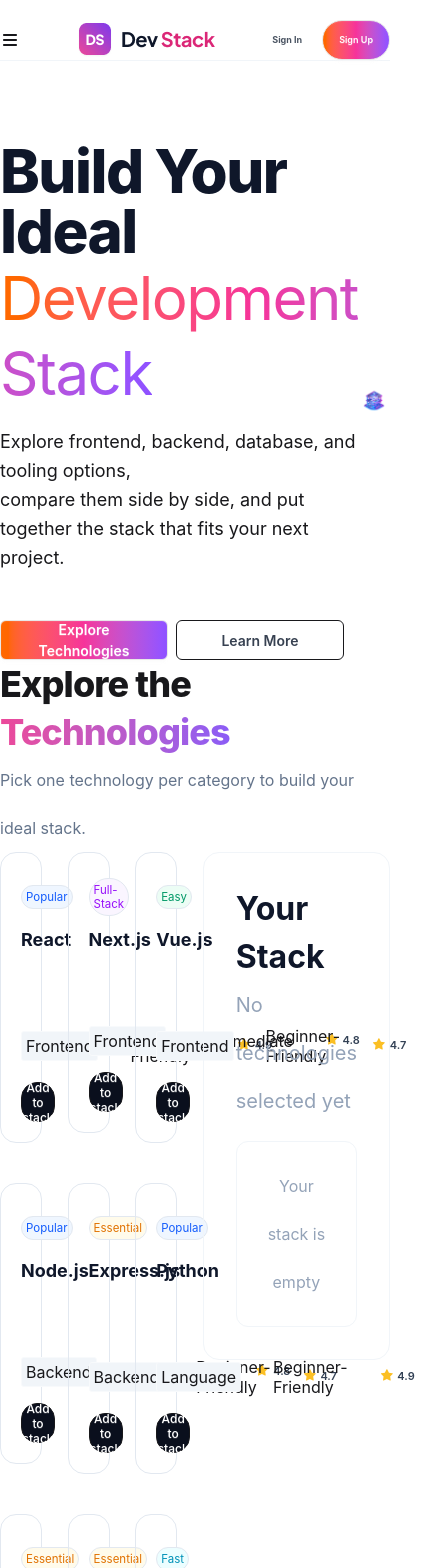
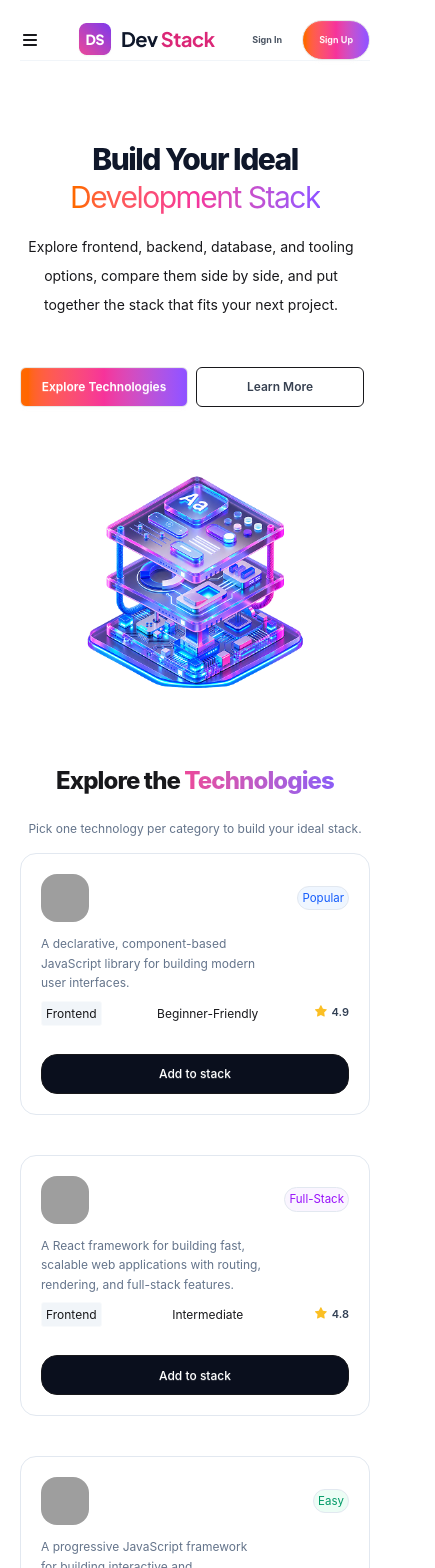
Before and after one commit to pseudo77/DevStack, a React (Vite) app: page / in a window 390 px wide. Shown: the top 1568 px of the page, 435 px wide, since content can reach past the window. Built offline with nearby package versions, Linux system fonts and the light colour scheme; grey boxes are pictures that could not be loaded.

Commit message:
Responsiveness Added

```diff
--- a/src/Components/footer/Footer.tsx
+++ b/src/Components/footer/Footer.tsx
@@ -1,31 +1,33 @@
 import Image from "../../assets/logo-text.png"
-import { theme } from "../type/Type";
+
 
 const Footer = () => {
     return (
         <div>
-            <div className="container mx-auto">
-                <div className="flex justify-between mr-30 ">
-                    <div>
-                        <img className={`${theme.brandGradient} bg-clip-text text-transparen mb-4`} src={Image} alt="Footer" />
-                        <p className="text-[#64748B] text-[14px] mb-4">Curated tools, technologies, and resources for developers building <br />
+            <div className="container max-md:text-center mx-auto px-5 md:px-8">
+                <div className="  flex  justify-between md:mr-30  ">
+                    <div className="space-y-5 md:space-y-6">
+                        <img className="max-md:mx-auto" src={Image} alt="Footer" />
+                        <p className="text-[#64748B] max-md:text-[12px] md:max-w-94.25 text-[14px] mb-4">Curated tools, technologies, and resources for developers building
                             modern software.
                         </p>
-                        <div className="flex gap-4 text-[#475569] text-[18px] font-semibold ">
-                            <a href="https://github.com/" target="_blank">GitHub</a>
-                            <a href="https://x.com/" target="_blank">Twitter</a>
-                            <a href="https://linkedin.com/" target="_blank">Linkedin</a>
-                        </div>
+
+                        <ul className="max-md:list-disc flex max-md:justify-center gap-8 text-[#475569] max-md:text-[12px] text-[18px] font-semibold ">
+                                <li><a href="https://github.com/" target="_blank">GitHub</a></li>
+                                <li><a href="https://x.com/" target="_blank">Twitter</a></li>
+                                <li><a href="https://linkedin.com/" target="_blank">Linkedin</a></li>
+                        </ul>
+
                     </div>
-                    <div >
+                    <div className="max-md:hidden">
                         <ul className="text-[#64748B] text-[14px] space-y-2">
                             <li className="text-[#0F172A] font-bold text-[15px] ">Products</li>
                             <li>Home</li>
                             <li>Technologies</li>
                             <li>Projects</li>
                         </ul>
-                    </div>
-                    <div>
+                    </div >
+                    <div className="max-md:hidden">
                         <ul className="text-[#64748B] text-[14px] space-y-2" >
                             <li className="text-[#0F172A] font-bold text-[15px] ">Company</li>
                             <li>About</li>
@@ -33,7 +35,7 @@
                             <li>Careers</li>
                         </ul>
                     </div>
-                    <div>
+                    <div className="max-md:hidden">
                         <ul className="text-[#64748B] text-[14px] space-y-2">
                             <li className="text-[#0F172A] font-bold text-[15px] ">Legal</li>
                             <li>Privacy Policy</li>
@@ -44,9 +46,9 @@
                 <div className="text-slate-200 my-10 ">
                     <hr  />
                 </div>
-                <div className="flex justify-between text-[#64748B] text-[14px]  mb-6">
+                <div className="max-md:mx-auto flex justify-between text-[#64748B] max-md:text-[11px] text-[14px]  mb-6">
                     <h1>© 2026 Dev Stack. All rights reserved.</h1>
-                    <div className="flex justify-between gap-5 items-center" >
+                    <div className="flex justify-between max-md:gap-2 gap-5 items-center" >
                         <h1>Privacy</h1>
                         <h1>Terms</h1>
                     </div>
--- a/src/Components/hero/Hero.tsx
+++ b/src/Components/hero/Hero.tsx
@@ -5,16 +5,19 @@
 const Hero = () => {
     return (
         <div>
-            <div className="flex justify-between container mx-auto mt-20 items-center ">
+            <div className="container mx-auto px-5 md:px-8
+                            flex flex-col md:flex-row
+                            justify-between
+                            mt-20 items-center ">
                 <div className="max-w-135">
-                    <h1 className="leading-tight tracking-[-1.5px]"><span className="text-[60px] text-[#0F172A] font-extrabold leading-none ">Build Your Ideal <br /></span>
-                    <span className={`text-[60px] ${theme.brandGradient}  bg-clip-text text-transparent`}>Development Stack</span></h1>
-                    <p className="my-4 mb-12 text-[18px] leading-7.25">Explore frontend, backend, database, and tooling options,<br/>
+                    <h1 className="max-md:text-center text-[30px] md:text-[60px] leading-tight tracking-[-1.5px]"><span className=" text-[#0F172A] font-extrabold leading-none ">Build Your Ideal <br /></span>
+                    <span className={` ${theme.brandGradient}  bg-clip-text text-transparent`}>Development Stack</span></h1>
+                    <p className="max-md:text-center my-4 mb-12 pr-2 text-[14px] max-md:line-clamp-4 md:text-[18px] leading-7.25">Explore frontend, backend, database, and tooling options,
                         compare them side by side, and put together the stack that fits your
                         next project.</p>
                     <div className="flex gap-2 ">
-                        <button className={`btn  w-42 rounded-md font-semibold text-[#FFFFFF] text-[14px] ${theme.brandGradient}`} >Explore Technologies</button>
-                        <button className="btn btn-outline w-42 rounded-md text-[#374151] text-[14px] font-semibold">Learn More</button>
+                        <button className={`btn  w-42 rounded-md font-semibold text-[#FFFFFF] text-[12px] md:text-[14px] ${theme.brandGradient}`} >Explore Technologies</button>
+                        <button className="btn btn-outline w-42 rounded-md text-[#374151] text-[12px] md:text-[14px] font-semibold">Learn More</button>
                     </div>
                 </div>
                 <div>
--- a/src/Components/navBar/NavBar.tsx
+++ b/src/Components/navBar/NavBar.tsx
@@ -5,7 +5,7 @@
 
 function NavBar(){
     return (
-        <div className="sticky top-5 z-50 ">
+        <div className="container mx-auto px-5 md:px-8 sticky top-5 z-50 ">
 
     {/* Responsive Part for PC Users Starts */}
             <div className="hidden md:flex justify-between container mx-auto mt-5 mb-10 align-middle items-center">
@@ -20,8 +20,8 @@
                     <a href="#">Contacts</a>
                 </div>
                 <div className="flex justify-between align-middle items-center gap-5">
-                    <button className=" cursor-pointer text-[16px] text-[#4B5563] font-bold ">Sign In</button>
-                    <button className={`btn rounded-full ${theme.brandGradient} text-[16px] text-[#FFFFFF] font-semibold `}>Sign Up</button>
+                    <button className=" cursor-pointer text-[9px] md:text-[16px] text-[#4B5563] font-bold ">Sign In</button>
+                    <button className={`btn rounded-full ${theme.brandGradient} text-[9px] md:text-[16px] text-[#FFFFFF] font-semibold `}>Sign Up</button>
                 </div>
             </div>
     {/* Responsive Part for PC Users Ends */}
--- a/src/Components/technologies/AvailableStack.tsx
+++ b/src/Components/technologies/AvailableStack.tsx
@@ -13,7 +13,7 @@
 const AvailableStack = ({technologies,handleSelectedTechnologies}:IavailableProps) => {
     return (
         <div>
-            <div className="grid grid-cols-3 gap-10  ">
+            <div className="grid grid-cols-1 md:grid-cols-3 gap-10  ">
                 {
                     technologies.map((technology:Itechnology)=>{
                         return (
--- a/src/Components/technologies/Technologies.tsx
+++ b/src/Components/technologies/Technologies.tsx
@@ -51,10 +51,10 @@
 
     return (
         <div>
-            <div className="container mx-auto leading-12 ">
-                <h1 className="font-extrabold text-[36px]  tracking-[-0.9px]">Explore the <span className="bg-linear-to-r from-[#EC4899] to-[#8B5CF6] bg-clip-text text-transparent ">Technologies</span></h1>
-                <h2 className="text-[16px] text-[#64748B] ">Pick one technology per category to build your ideal stack.</h2>
-                <div className="flex  gap-10" >
+            <div className="max-md:text-center container mx-auto px-5 md:px-8 leading-12 ">
+                <h1 className="font-extrabold max-md:text-[24px] text-[36px]  tracking-[-0.9px]">Explore the <span className="bg-linear-to-r from-[#EC4899] to-[#8B5CF6] bg-clip-text text-transparent ">Technologies</span></h1>
+                <h2 className="max-md:text-[12px]  text-[16px] text-[#64748B] ">Pick one technology per category to build your ideal stack.</h2>
+                <div className="flex flex-col md:flex-row  gap-10" >
 
                     <AvailableStack technologies={technologies} handleSelectedTechnologies={handleSelectedTechnologies} ></AvailableStack>
                     <SelectedStack selectedTechnologies={selectedTechnologies} handleRemoveStack={handleRemoveStack} handleAllRemoveStack={handleAllRemoveStack} ></SelectedStack>
--- a/src/Components/technologies/TechnologyCard.tsx
+++ b/src/Components/technologies/TechnologyCard.tsx
@@ -31,15 +31,15 @@
 
     return (
         <div>
-            <div className="flex flex-col border border-slate-200 rounded-2xl w-auto h-full p-5 leading-tight">
+            <div className="flex flex-col border border-slate-200 rounded-2xl w-auto h-full p-5 leading-tight max-md:space-y-3">
 
                                     <div className="flex justify-between items-center">
                                         <img className=" w-12 h-12 object-cover object-top rounded-2xl" src={technology.icon} alt="" />
                                         <p className={`${technology.badgeColor}`}>{technology.badge}</p>
                                     </div>
-                                    <h1 className="text-[18px] font-bold text-[#0F172A] my-2 ">{technology.name}</h1>
-                                    <p className="text-[#64748B] text-[12px] max-w-55 leading-relaxed mb-2 line-clamp-3">{technology.description}</p>
-                                    <div className="flex justify-between items-center gap-8">
+                                    <h1 className="max-md:hidden text-[18px] font-bold text-[#0F172A] my-2 ">{technology.name}</h1>
+                                    <p className="max-md:text-left text-[#64748B] text-[12px] max-w-55 leading-relaxed mb-2 line-clamp-3">{technology.description}</p>
+                                    <div className="max-md:text-[12px] flex justify-between items-center gap-8">
                                         <p className="bg-[#F1F5F9] border-[0.25px] border-slate-50 rounded-[3px] p-1">{technology.category}</p>
                                         <p>{technology.difficulty}</p>
                                         <div className="flex justify-between gap-1">
```
